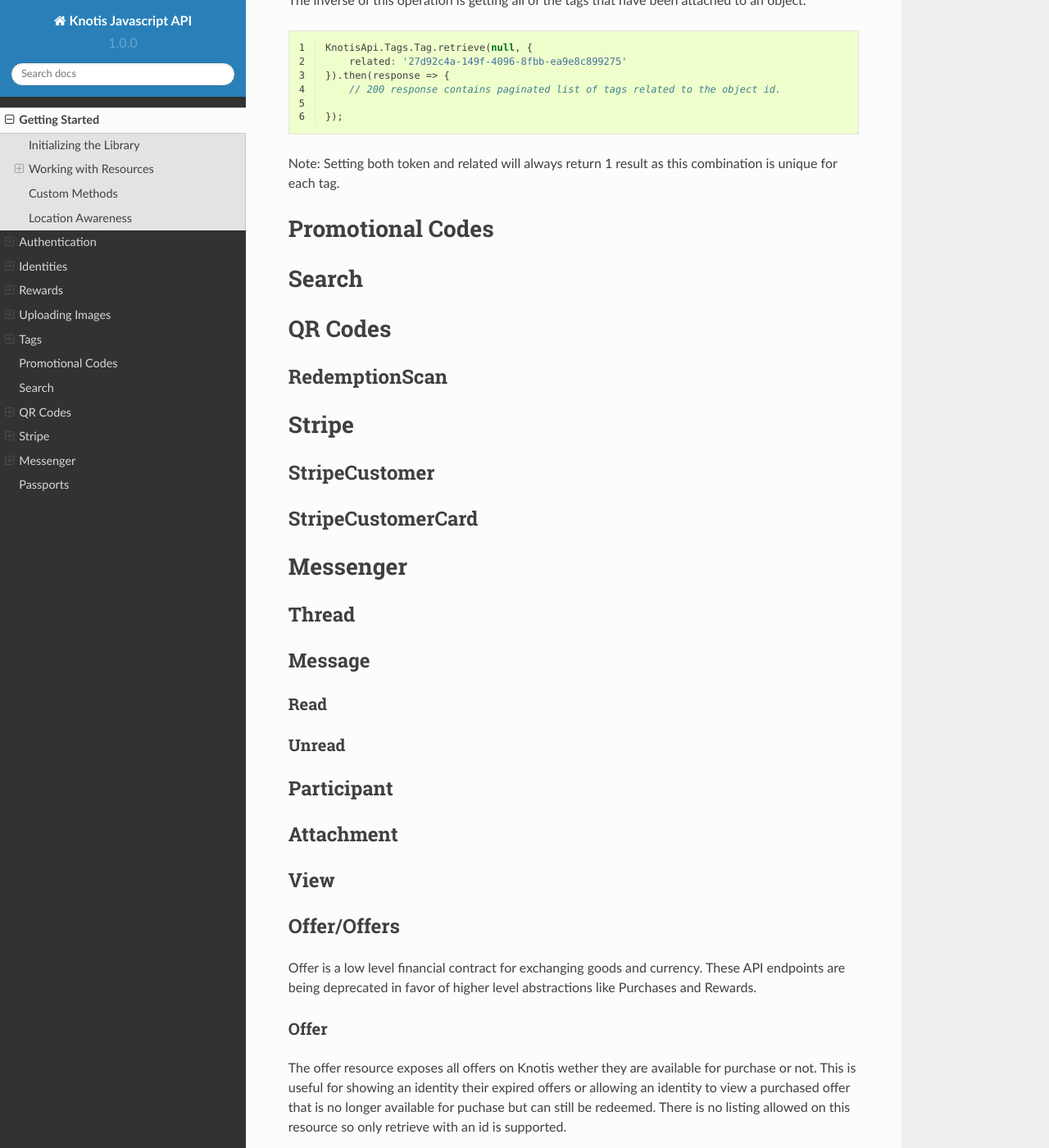
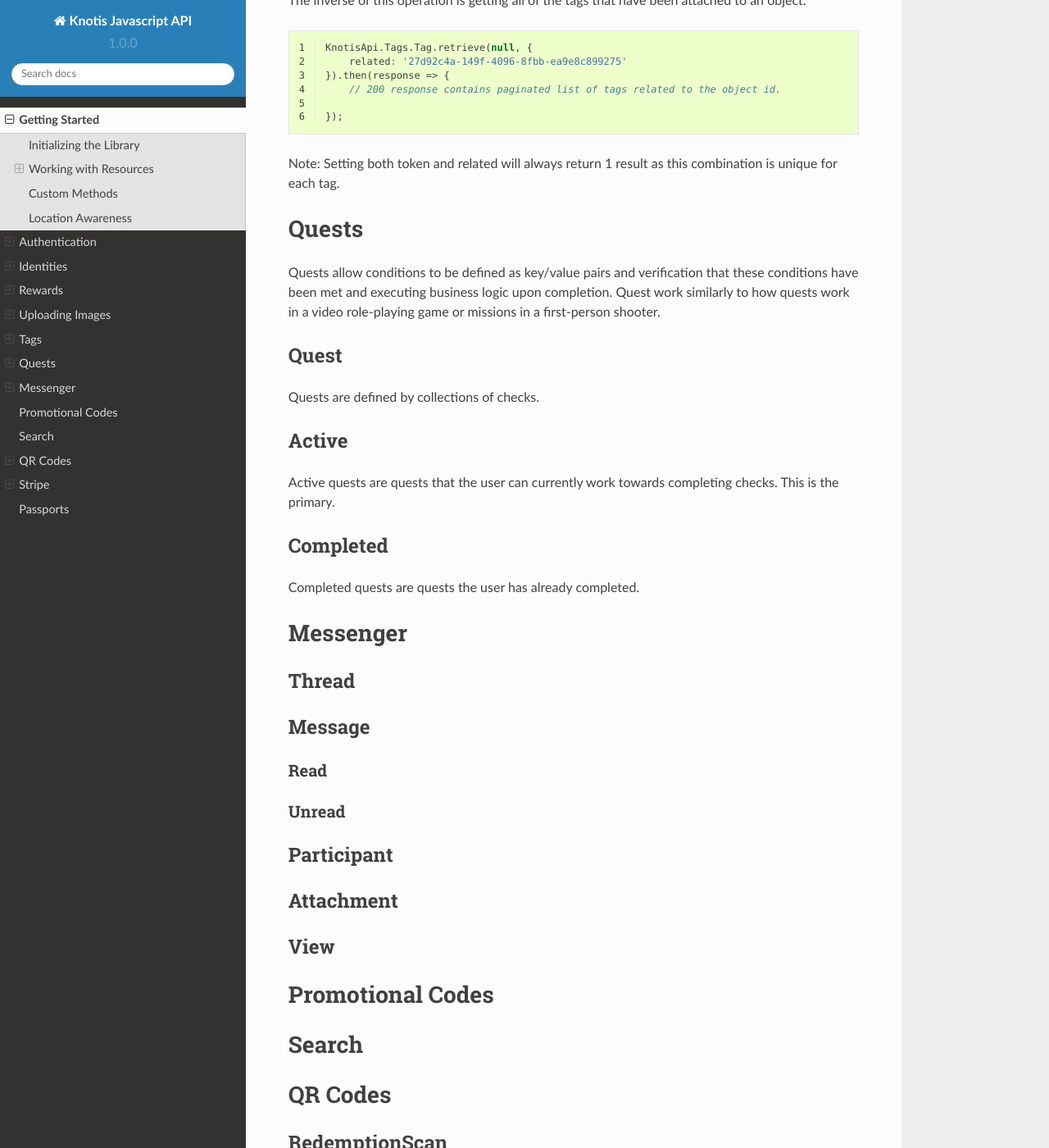
Before and after one commit to Knotis/knotisapi-js, a Sphinx documentation site: the page built from docs/source/basics.rst, in a window 1280 px wide and 1400 px high, scrolled down 14201 px. Shown: the whole window at 82% size. Built offline with Sphinx 7.4.7 and the Read the Docs theme 2.0.0, drawn with Linux system fonts in a browser that asks for light colours; some of the changed text lies outside the part shown.

Commit message:
Define Quest Resources
* Defined resources for quests.
* Fixed a reference to a library that was changed in librestapi ('promise' => 'es6-promise')
* Started documentation on these but needs more flushing out and examples.
* Incremented minor version

```diff
--- a/docs/source/basics.rst
+++ b/docs/source/basics.rst
@@ -749,27 +749,25 @@
 
 Note: Setting both token and related will always return 1 result as this combination is unique for each tag.
 
-
-Promotional Codes
-=================
-
-Search
+Quests
 ======
 
-QR Codes
-========
+Quests allow conditions to be defined as key/value pairs and verification that these conditions have been met and executing business logic upon completion. Quest work similarly to how quests work in a video role-playing game or missions in a first-person shooter.
 
-RedemptionScan
---------------
+Quest
+-----
 
-Stripe
-======
+Quests are defined by collections of checks.
 
-StripeCustomer
---------------
+Active
+------
 
-StripeCustomerCard
-------------------
+Active quests are quests that the user can currently work towards completing checks. This is the primary.
+
+Completed
+---------
+
+Completed quests are quests the user has already completed.
 
 Messenger
 =========
--- a/package.json
+++ b/package.json
@@ -1,6 +1,6 @@
 {
     "name": "knotisapi",
-    "version": "1.3.0",
+    "version": "1.4.0",
     "description": "Javascript library for accessing the Knotis REST API.",
     "main": "dist/index.js",
     "scripts": {
@@ -47,6 +47,6 @@
 	"webpack": "^1.13.1"
     },
     "dependencies": {
-	"librestapi": "^0.3.2"
+	"librestapi": "^0.3.3"
     }
 }
```
Also changed, not shown: other parts of docs/source/basics.rst (+21 -0 lines), 1 other file.
